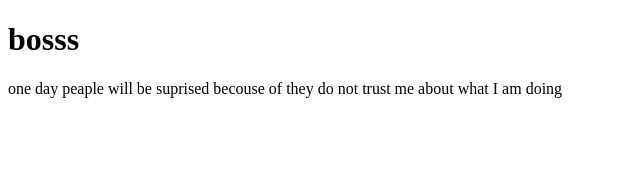
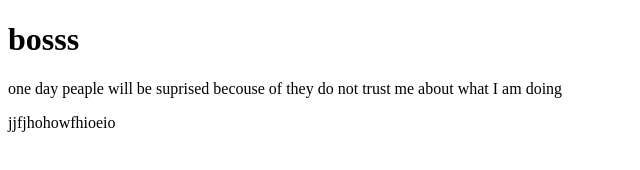
Before and after one commit to kennyndayiziga/pupa, a plain HTML site: page index.html in a window 1280 px wide. Shown: the whole page, without its empty margins (0-640 px from the left). Drawn offline with Linux system fonts and the light colour scheme.

Commit message:
add some word

```diff
--- a/index.html
+++ b/index.html
@@ -8,5 +8,6 @@
 <body>
     <h1>bosss</h1>
     <p>one day peaple will be suprised becouse of they do not trust me about what I am doing</p>
+    jjfjhohowfhioeio
 </body>
 </html>
```
